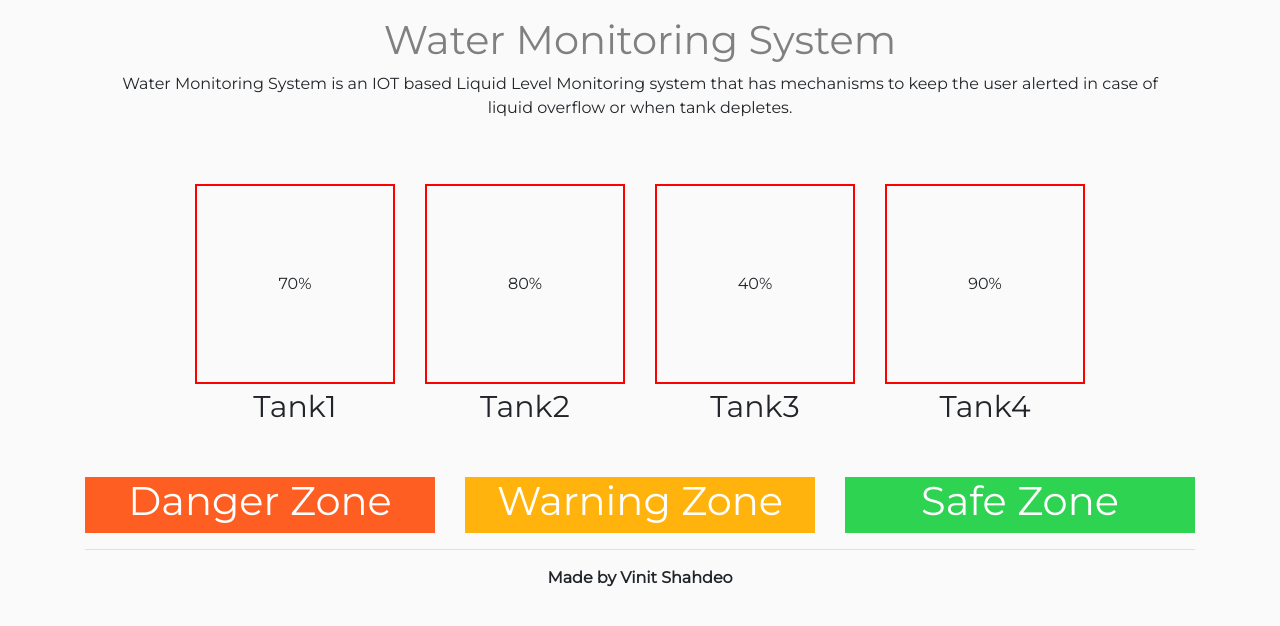
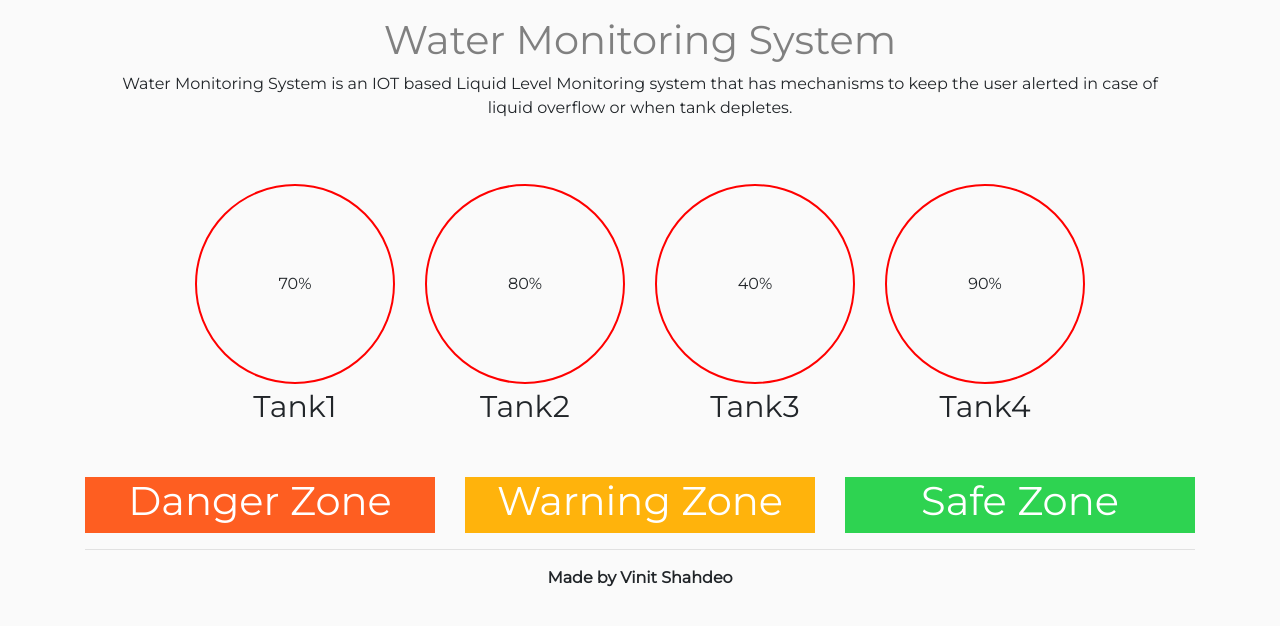
Before and after one commit to vinitshahdeo/Water-Monitoring-System, a React (Create React App) app in the folder react-frontend/: page / in a window 1280 px wide. Shown: the top 626 px of the page. Built offline with nearby package versions, Linux system fonts and the light colour scheme.

Commit message:
:bug: resolve

```diff
--- a/react-frontend/src/pages/Home.js
+++ b/react-frontend/src/pages/Home.js
@@ -31,7 +31,7 @@ class Home extends Component {
                   id={tank.id}
                 >
                   <center>
-                    <TankCircle>
+                    <TankCircle className="rounded-circle">
                       <TankWaterValue className="grey-color d-flex justify-content-center align-items-center w-100 h-100 position-relative">{tank.value}%</TankWaterValue>
                     </TankCircle>
                     <div className="d-flex justify-content-center">
```
